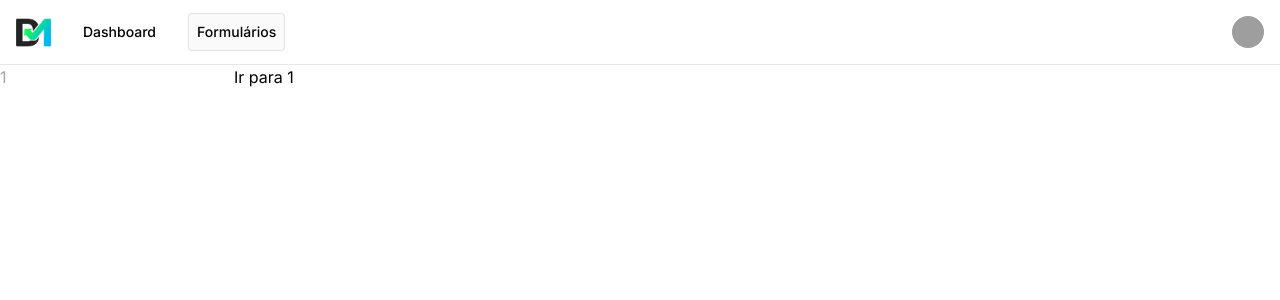
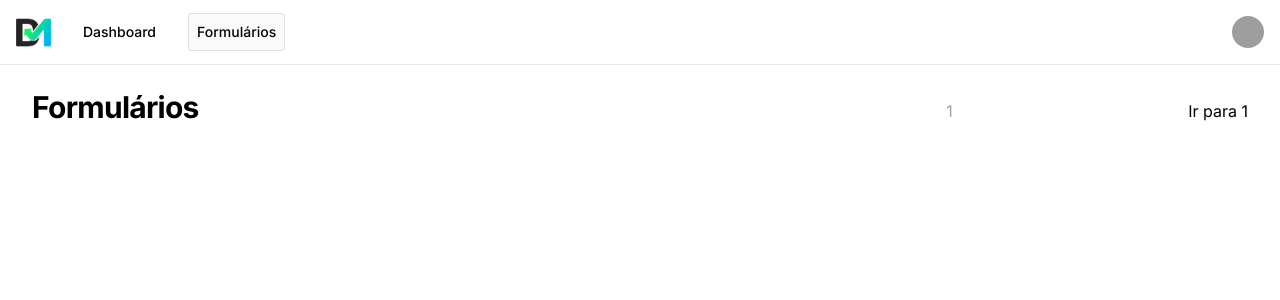
Before and after one commit to DAILY-MANAGE/daily-manage-web, a Next.js app: page /formularios in a window 1280 px wide. Shown: the top 300 px of the page. Built offline with nearby package versions, Linux system fonts and the light colour scheme; grey boxes are pictures that could not be loaded.

Commit message:
new(main): div structure

```diff
--- a/app/(pages)/formularios/[id]/page.tsx
+++ b/app/(pages)/formularios/[id]/page.tsx
@@ -4,7 +4,17 @@ export default function IdFuncionario({ params }: { params: { id: number } }) {
   return (
     <>
       <title>{`Formulário ${params.id} | Daily Manage`}</title>
-      <p>{params.id}</p>
+      <div className="flex-col flex">
+
+        <div className="flex-1 space-y-4 p-8 pt-6">
+          <div className="flex items-center justify-between space-y-2 flex-col md:flex-row">
+            <h2 className="text-3xl font-bold tracking-tight">{`Formulário ${params.id}`}</h2>
+            <div className="flex items-center space-x-2">
+
+            </div>
+          </div>
+        </div>
+      </div>
     </>
   );
 }
--- a/app/(pages)/formularios/page.tsx
+++ b/app/(pages)/formularios/page.tsx
@@ -1,14 +1,14 @@
-"use client";
+'use client';
 
-import { useState } from "react";
+import { useState } from 'react';
 
-import { Metadata, ResolvingMetadata } from 'next'
-import Link from "next/link";
+import { Metadata, ResolvingMetadata } from 'next';
+import Link from 'next/link';
 
 type Props = {
-  params: { id: string }
-  searchParams: { [key: string]: string | string[] | undefined }
-}
+  params: { id: string };
+  searchParams: { [key: string]: string | string[] | undefined };
+};
 
 export const metadata: Metadata = {
   title: 'Formulários | Daily Manage',
@@ -16,9 +16,25 @@ export const metadata: Metadata = {
 };
 
 export default function Formularios() {
-  const [ id, setId ] = useState(1);
-  return <>
-    <input placeholder="1" onChange={(e: any) => {setId(e.target.value)}}></input>
-    <Link href={'/formularios/' + id}>Ir para { id }</Link>
-  </>
+  const [id, setId] = useState(1);
+  return (
+    <>
+      <div className="flex-col flex">
+        <div className="flex-1 space-y-4 p-8 pt-6">
+          <div className="flex items-center justify-between space-y-2 flex-col md:flex-row">
+            <h2 className="text-3xl font-bold tracking-tight">Formulários</h2>
+            <div className="flex items-center space-x-2">
+              <input
+                placeholder="1"
+                onChange={(e: any) => {
+                  setId(e.target.value);
+                }}
+              ></input>
+              <Link href={'/formularios/' + id}>Ir para {id}</Link>
+            </div>
+          </div>
+        </div>
+      </div>
+    </>
+  );
 }
```
